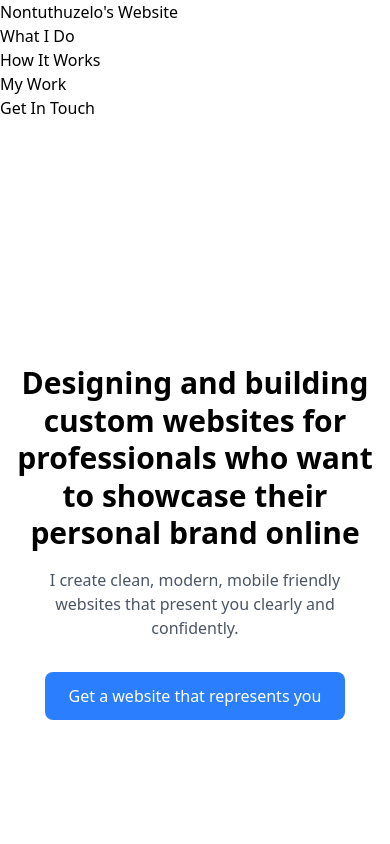
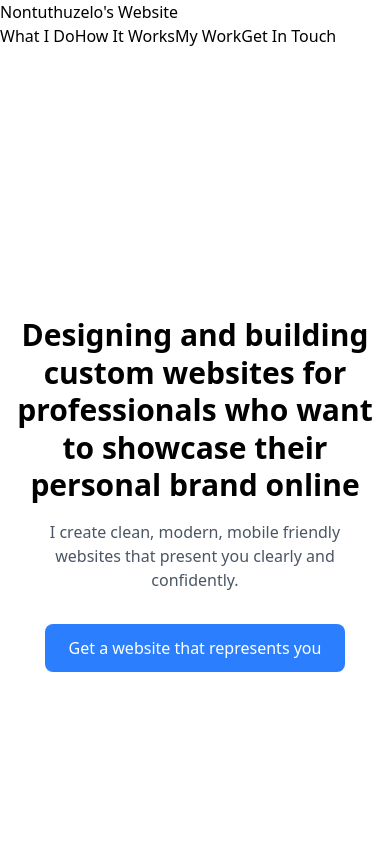
Before and after one commit to NontuthuzeloM24/Nontuthuzelo-Mtolo_Website, a React (Vite) app in the folder website/: page / in a window 390 px wide. Shown: the top 844 px of the page. Built offline with nearby package versions, Linux system fonts and the light colour scheme.

Commit message:
Add responsive mobile menu to Header component
Introduced a mobile menu with a toggle button using useState. Navigation links are now accessible via a hamburger menu on smaller screens, improving mobile usability.

```diff
--- a/website/src/components/Header.jsx
+++ b/website/src/components/Header.jsx
@@ -1,13 +1,59 @@
+import { useState } from 'react';
+
 export default function Header() {
-    return (
-        <header>
-            <h1>Nontuthuzelo's Website</h1>
+  const [isOpen, setIsOpen] = useState(false);
+
+  return (
+    <header>
+      <div>
+        <div>
+          <h1>Nontuthuzelo's Website</h1>
+          <nav>
+            <a href="#whatido">
+              What I Do
+            </a>
+            <a href="#howitworks">
+              How It Works
+            </a>
+            <a href="#mywork">
+              My Work
+            </a>
+            <a href="#contact">
+              Get In Touch
+            </a>
+          </nav>
+
+          {/* Mobile menu button */}
+          <button onClick={() => setIsOpen(!isOpen)}
+            aria-label="Toggle menu" className="md:hidden flex-col space-y-1">
+            <span className="w-6 h-0.5 bg-black"></span>
+            <span className="w-6 h-0.5 bg-black"></span>
+            <span className="w-6 h-0.5 bg-black"></span>
+          </button>
+        </div>
+      </div>
+
+      {/* Mobile menu */}
+        { isOpen && (
+          <div>
             <ul>
-                <li>What I Do</li>
-                <li>How It Works</li>
-                <li>My Work</li>
-                <li>Get In Touch</li>
+              <li>
+                <a href="#whatido" onClick={() => setIsOpen(false)} className="text-gray-700">
+                What I Do
+                </a>
+                <a href="#howitworks" onClick={() => setIsOpen(false)} className="text-gray-700">
+                How It Works
+                </a>
+                <a href="#mywork" onClick={() => setIsOpen(false)} className="text-gray-700">
+                My Work
+                </a>
+                <a href="#contact" onClick={() => setIsOpen(false)} className="text-gray-700">
+                Get In Touch
+                </a>
+              </li>
             </ul>
-        </header>
-    );
-}
+          </div>
+        )}
+    </header>
+  );
+};
```
